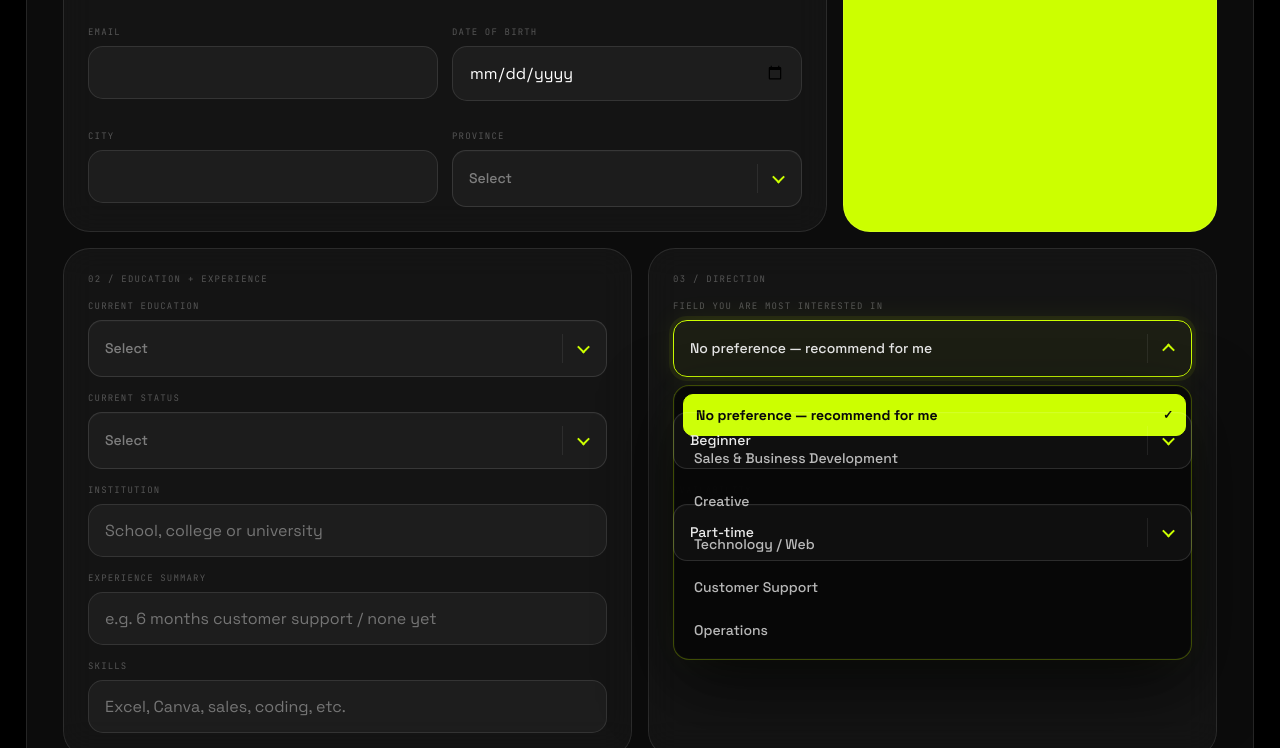
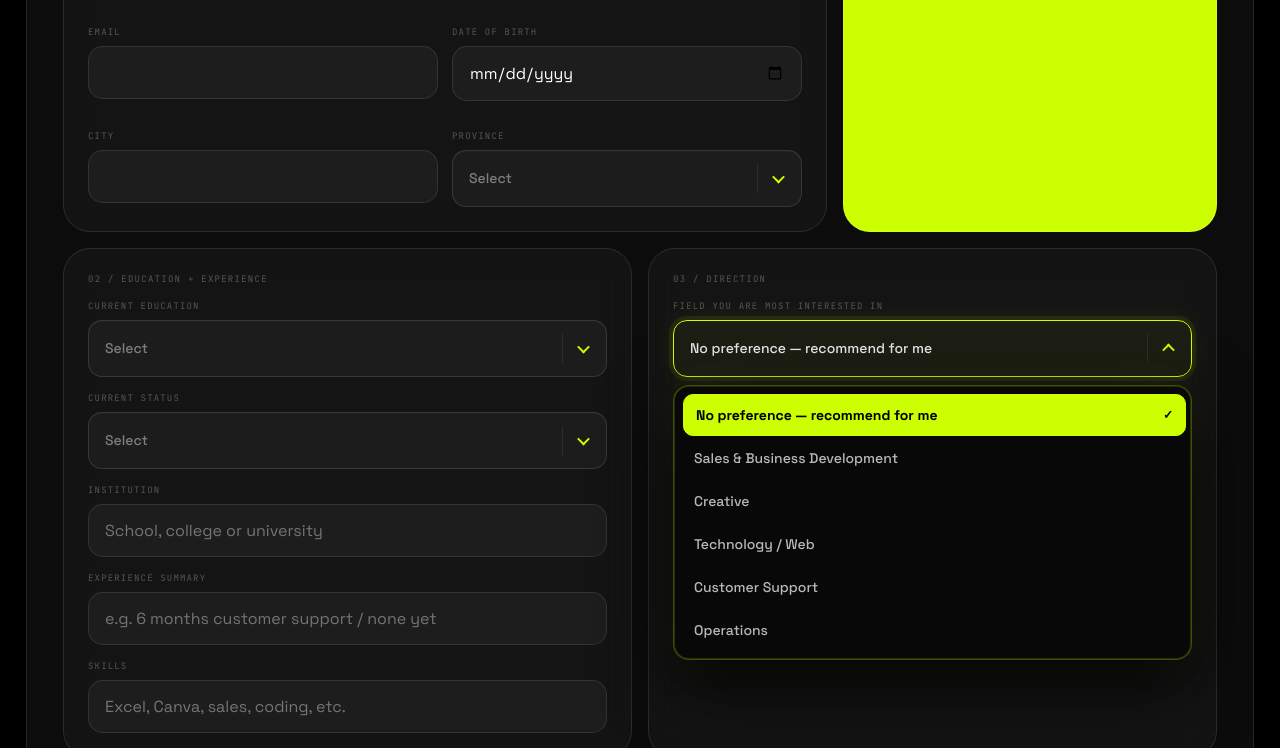
Before and after one commit to Bilxll/CREAIONX, a website: page CREAIONX-WORKSPACE/apply.html in a window 1280 px wide. Both pictures are taken after a click on the button "No preference — recommend for me". Shown: the part 607-1355 px from the top of the page. Drawn offline with Linux system fonts and the light colour scheme.

Commit message:
Fix dropdown stacking and solid menu background

```diff
--- a/CREAIONX-WORKSPACE/file-input-theme.css
+++ b/CREAIONX-WORKSPACE/file-input-theme.css
@@ -75,6 +75,45 @@ input[type="file"]:disabled {
   cursor: not-allowed;
 }
 
+/* Fix custom dropdown stacking: opened menus must sit above later fields. */
+.field {
+  position: relative;
+}
+
+.field .cx-select {
+  isolation: auto !important;
+}
+
+.field .cx-select.open {
+  z-index: 2147483000 !important;
+}
+
+.field:has(.cx-select.open) {
+  z-index: 2147483000;
+}
+
+.field .cx-select-menu {
+  background: #080808 !important;
+  opacity: 1 !important;
+  backdrop-filter: none !important;
+  -webkit-backdrop-filter: none !important;
+  box-shadow: 0 24px 70px rgba(0,0,0,.88), 0 0 0 1px rgba(204,255,0,.16) inset, 0 0 38px rgba(204,255,0,.08) !important;
+}
+
+.field .cx-select-option {
+  background: #080808;
+}
+
+.field .cx-select-option:hover,
+.field .cx-select-option.keyboard-active {
+  background: #151515 !important;
+}
+
+.field .cx-select-option.selected {
+  background: #ccff00 !important;
+  color: #000 !important;
+}
+
 @media (max-width: 640px) {
   input[type="file"] {
     min-height: 52px;
```
